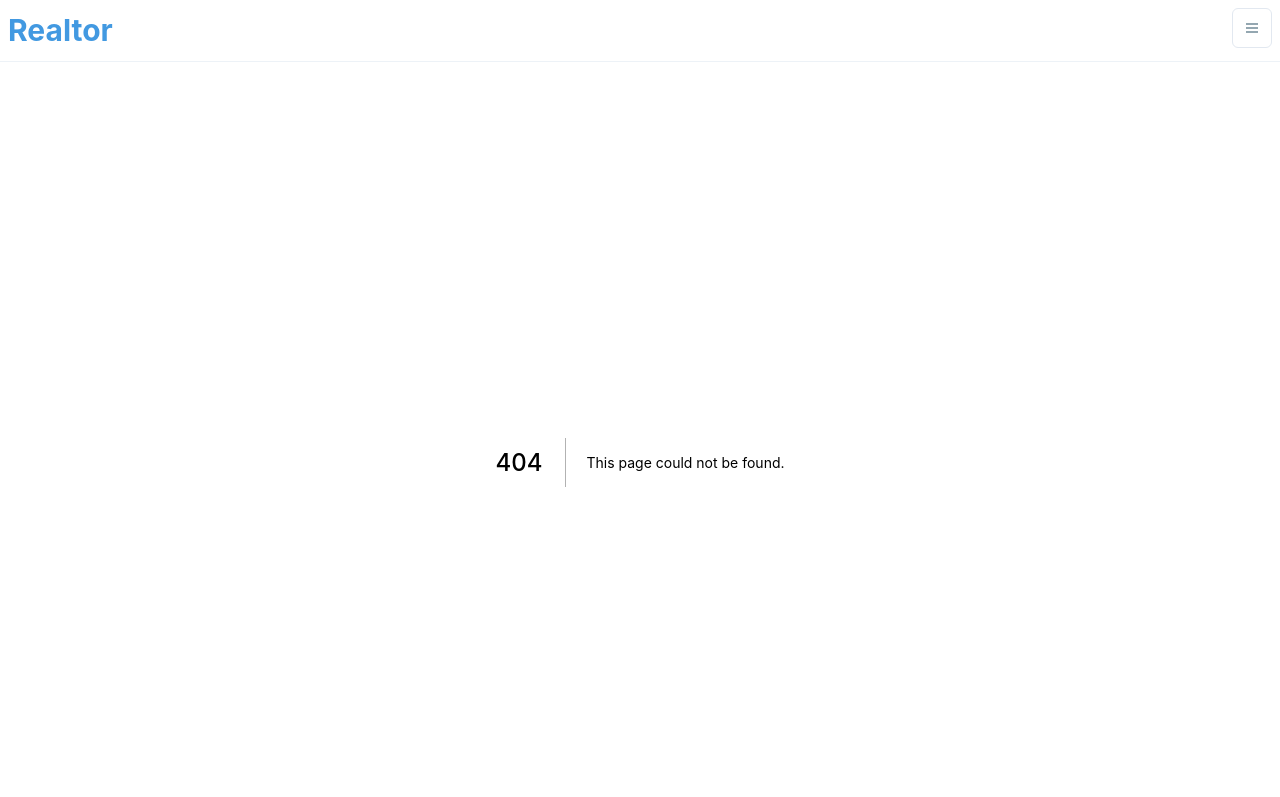
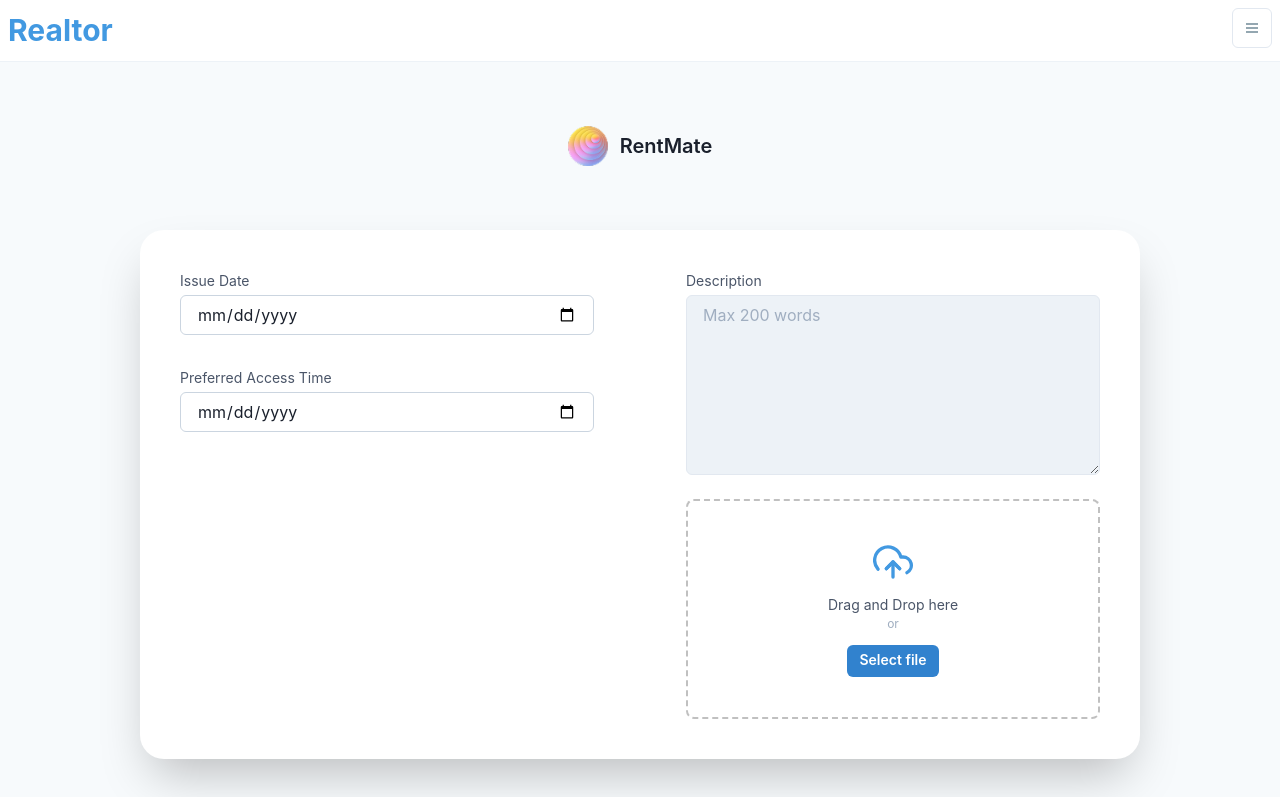
Before and after one commit to NguyenTrongKhoa595/Software-Engineering-Process-Tools, a Next.js app: page /maintenance/submit in a window 1280 px wide. Before the commit this address had no page. Shown: the top 797 px of the page. Built offline with nearby package versions, Linux system fonts and the light colour scheme.

Commit message:
maintenance submission done

```diff
--- /dev/null
+++ b/components/HeaderLogo.jsx
@@ -0,0 +1,19 @@
+import { Box, HStack, Heading, Image } from "@chakra-ui/react";
+
+export default function HeaderLogo() {
+  return (
+    <Box py={6}>
+      <HStack justify="center" spacing={3}>
+        <Image
+          src="/assets/images/RentMate_logo.png"
+          alt="RentMate"
+          boxSize="40px"
+          objectFit="contain"
+        />
+        <Heading size="md" fontWeight="semibold">
+          RentMate
+        </Heading>
+      </HStack>
+    </Box>
+  );
+}
--- /dev/null
+++ b/pages/maintenance/submit.js
@@ -0,0 +1,159 @@
+import { useState } from "react";
+import {
+  Box,
+  Flex,
+  VStack,
+  HStack,
+  Text,
+  Textarea,
+  Input,
+  Button,
+  Image,
+  Icon,
+  useToast,
+} from "@chakra-ui/react";
+import { FiUploadCloud } from "react-icons/fi";
+import HeaderLogo from "../../components/HeaderLogo";
+
+export default function MaintenanceSubmitPage() {
+  const [issueDate, setIssueDate] = useState("");
+  const [preferredTime, setPreferredTime] = useState("");
+  const [description, setDescription] = useState("");
+  const [file, setFile] = useState(null);
+  const toast = useToast();
+
+  const handleFileSelect = (e) => {
+    const selected = e.target.files[0];
+    if (selected) setFile(selected);
+  };
+
+  const handleSubmit = () => {
+    toast({
+      title: "Request submitted",
+      description: "Your maintenance request has been sent.",
+      status: "success",
+    });
+  };
+
+  return (
+    <Flex minH="100vh" justify="center" align="flex-start" bg="gray.50" py={10}>
+      <VStack spacing={10} w="100%" maxW="1000px">
+        <HeaderLogo />
+
+        {/* Main Form Card */}
+        <Flex
+          w="100%"
+          bg="white"
+          p={10}
+          rounded="3xl"
+          boxShadow="2xl"
+          justify="space-between"
+          flexWrap="wrap"
+        >
+
+          {/* Left Section */}
+          <VStack align="flex-start" spacing={8} w={["100%", "45%"]}>
+            <Box w="100%">
+              <Text fontSize="sm" mb={1} color="gray.600">
+                Issue Date
+              </Text>
+              <Input
+                type="date"
+                value={issueDate}
+                onChange={(e) => setIssueDate(e.target.value)}
+                bg="white"
+                borderColor="gray.300"
+                rounded="md"
+              />
+            </Box>
+
+            <Box w="100%">
+              <Text fontSize="sm" mb={1} color="gray.600">
+                Preferred Access Time
+              </Text>
+              <Input
+                type="date"
+                value={preferredTime}
+                onChange={(e) => setPreferredTime(e.target.value)}
+                bg="white"
+                borderColor="gray.300"
+                rounded="md"
+              />
+            </Box>
+          </VStack>
+
+          {/* Right Section */}
+          <VStack align="flex-start" spacing={6} w={["100%", "45%"]}>
+            <Box w="100%">
+              <Text fontSize="sm" mb={1} color="gray.600">
+                Description
+              </Text>
+              <Textarea
+                placeholder="Max 200 words"
+                value={description}
+                onChange={(e) => setDescription(e.target.value)}
+                size="md"
+                bg="gray.100"
+                rounded="md"
+                minH="180px"
+              />
+            </Box>
+
+            {/* Upload Box */}
+            <Box
+              w="100%"
+              border="2px dashed #C0C0C0"
+              rounded="lg"
+              minH="220px"
+              display="flex"
+              flexDirection="column"
+              alignItems="center"
+              justifyContent="center"
+              bg="white"
+              _hover={{ borderColor: "blue.400" }}
+            >
+              <Icon as={FiUploadCloud} boxSize={10} color="blue.400" mb={3} />
+              <Text fontSize="sm" color="gray.600">
+                Drag and Drop here
+              </Text>
+              <Text fontSize="xs" color="gray.400" mb={3}>
+                or
+              </Text>
+
+              <Button
+                colorScheme="blue"
+                size="sm"
+                onClick={() => document.getElementById("file-input").click()}
+              >
+                Select file
+              </Button>
+
+              <input
+                id="file-input"
+                type="file"
+                style={{ display: "none" }}
+                onChange={handleFileSelect}
+              />
+
+              {file && (
+                <Text mt={3} fontSize="xs" color="gray.700">
+                  Selected: {file.name}
+                </Text>
+              )}
+            </Box>
+          </VStack>
+        </Flex>
+
+        {/* Submit Button */}
+        <Button
+          colorScheme="blue"
+          size="lg"
+          px={14}
+          onClick={handleSubmit}
+        >
+          Submit
+        </Button>
+      </VStack>
+    </Flex>
+  );
+}
```
Also changed, not shown: pages/profile/[id].js (+2 -12 lines), pages/profile/[id]/documents.js (+2 -15 lines), pages/profile/[id]/view.js (+2 -12 lines), pages/property/select.js (added, +115 -0 lines), assets/images/RentMate_logo.png (added), public/assets/images/RentMate_logo.png (added).
